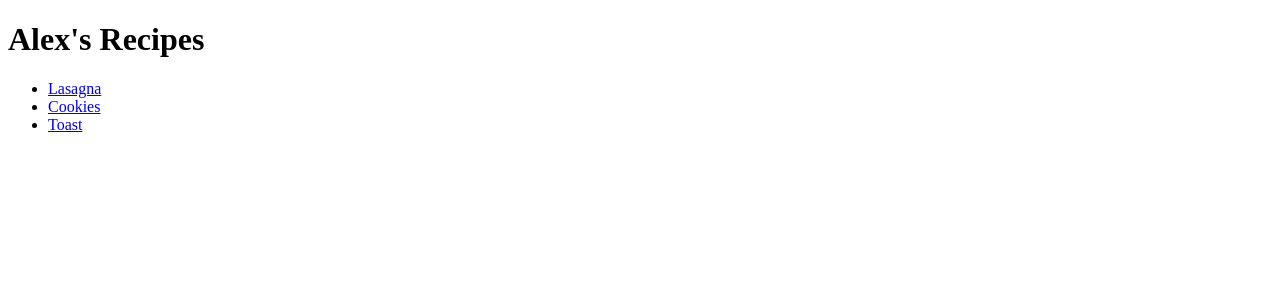
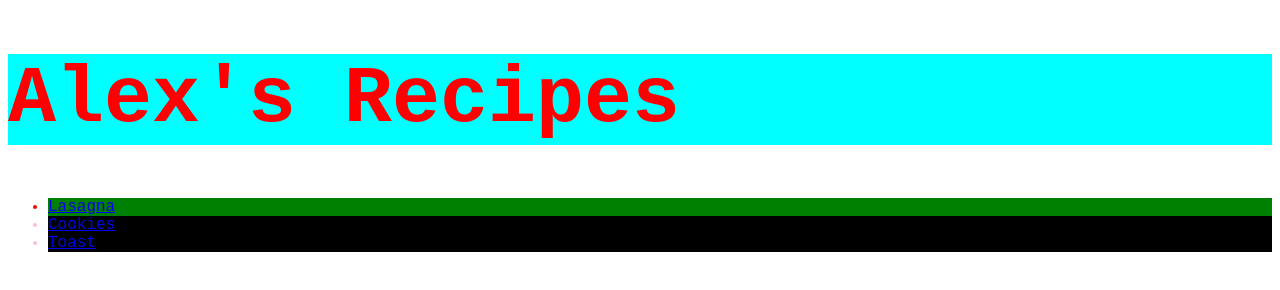
Before and after one commit to alexgspeed/odin-recipes, a plain HTML site: page index.html in a window 1280 px wide. Drawn offline with Linux system fonts and the light colour scheme.

Commit message:
Add style sheet and update classes in index

```diff
--- a/index.html
+++ b/index.html
@@ -3,11 +3,12 @@
     <head>
         <meta charset="utf-8">
         <title>Alex's Recipes</title>
+        <link rel="stylesheet" href="./style.css">
     </head>
     <body>
         <h1>Alex's Recipes</h1>
         <ul>
-            <li><a href="./recipes/lasagna.html">Lasagna</a></li>
+            <li class="italian"><a href="./recipes/lasagna.html">Lasagna</a></li>
             <li><a href="./recipes/cookies.html">Cookies</a></li>
             <li><a href="./recipes/toast.html">Toast</a></li>
         </ul>
--- /dev/null
+++ b/style.css
@@ -0,0 +1,23 @@
+body {
+    font-family: 'Courier New', Courier, monospace;
+}
+
+li, h1{
+    text-align: justify;
+}
+
+h1{
+    background-color: aqua;
+    color: red;
+    font-size: 80px;
+}
+
+li{
+    background-color: black;
+    color: pink;
+}
+
+.italian{
+    color:red;
+    background-color: green;
+}
```
